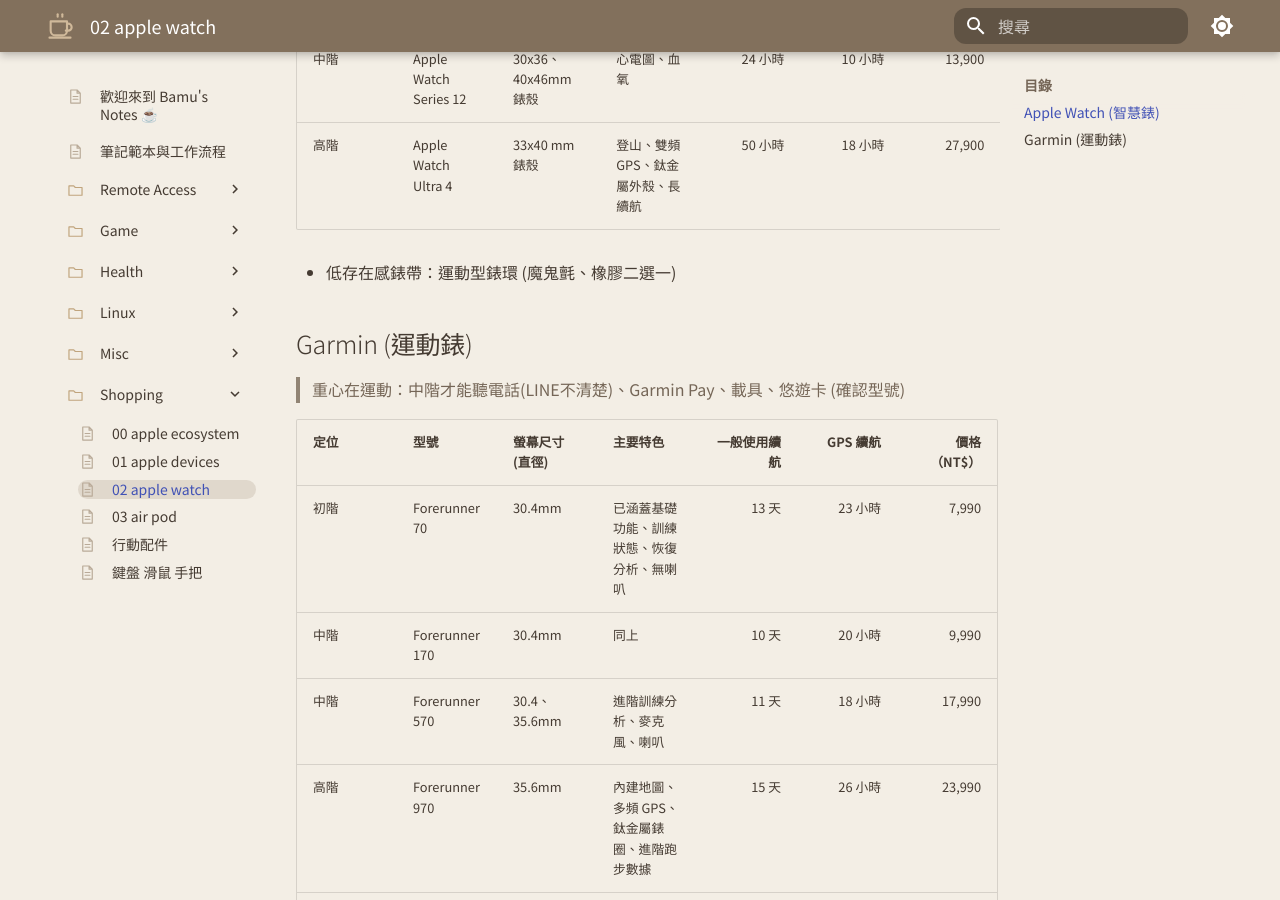
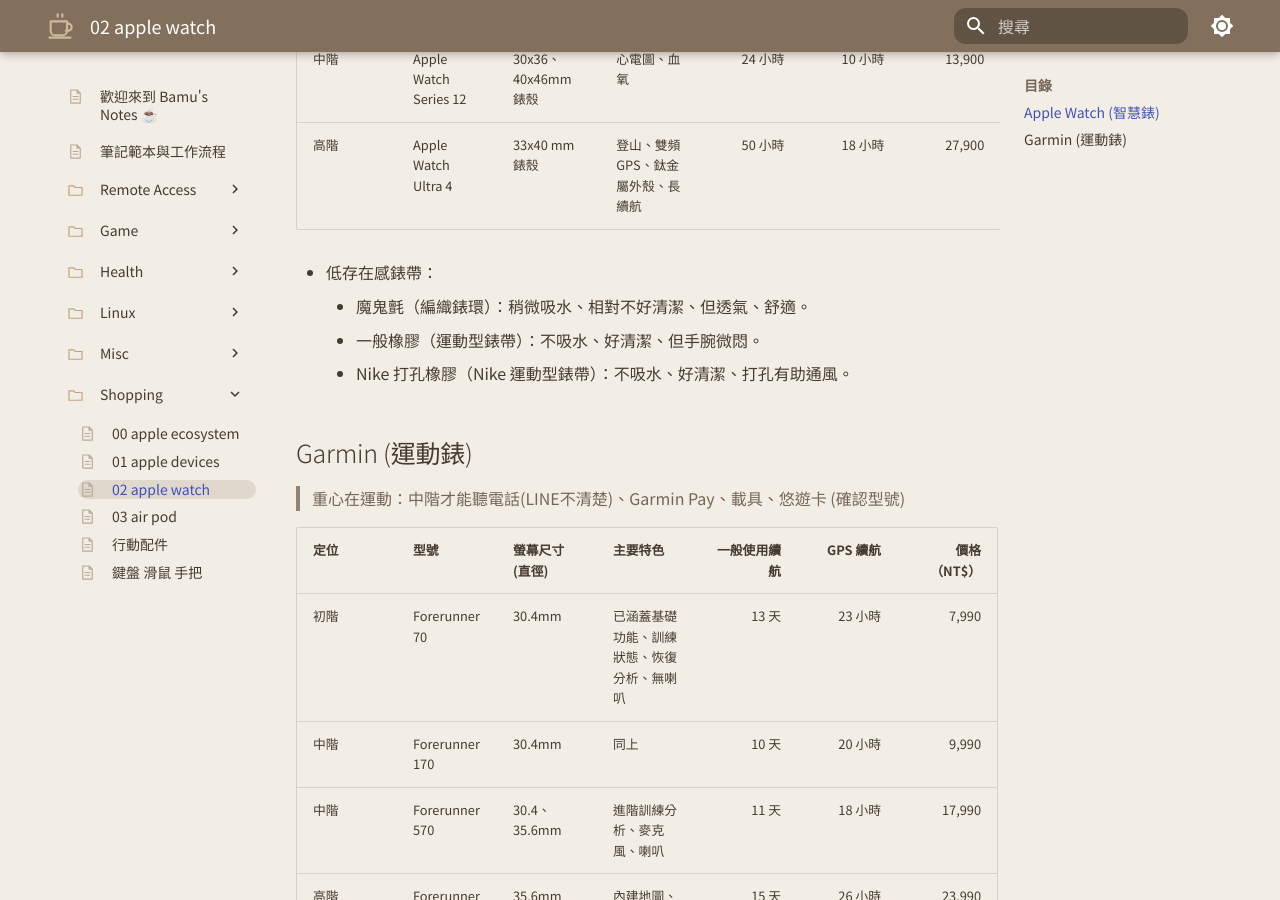
Before and after one commit to a892842486/shared-notes, an MkDocs documentation site: the page built from public/shopping/02-apple-watch.md, in a window 1280 px wide and 900 px high, scrolled down 643 px. Built offline with MkDocs 1.6.1 and Material for MkDocs 9.7.7, drawn with Linux system fonts in a browser that asks for light colours.

Commit message:
docs: delete wrong png

```diff
--- a/public/shopping/02-apple-watch.md
+++ b/public/shopping/02-apple-watch.md
@@ -18,7 +18,10 @@
 | 中階 | Apple Watch Series 12 | 30x36、40x46mm 錶殼 | 心電圖、血氧 | 24 小時 | 10 小時 | 13,900 |
 | 高階 | Apple Watch Ultra 4 | 33x40 mm 錶殼 | 登山、雙頻 GPS、鈦金屬外殼、長續航 | 50 小時 | 18 小時 | 27,900 |
 
-- 低存在感錶帶：運動型錶環 (魔鬼氈、橡膠二選一)
+- 低存在感錶帶：
+    - 魔鬼氈（編織錶環）：稍微吸水、相對不好清潔、但透氣、舒適。
+    - 一般橡膠（運動型錶帶）：不吸水、好清潔、但手腕微悶。
+    - Nike 打孔橡膠（Nike 運動型錶帶）：不吸水、好清潔、打孔有助通風。
 
 ## Garmin (運動錶)
 
```
Also changed, not shown: public/Remote-Access/image.png (deleted).
